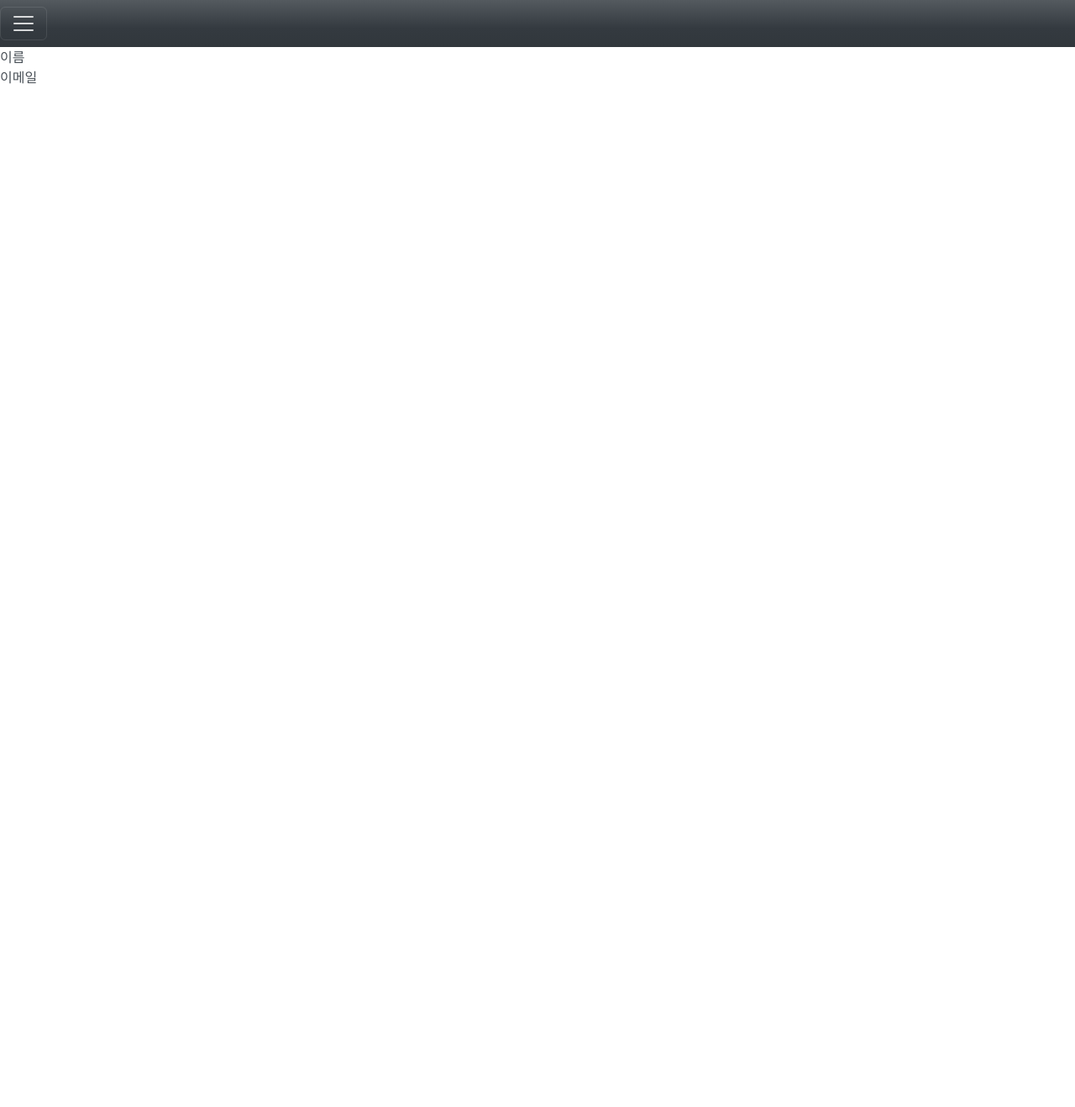
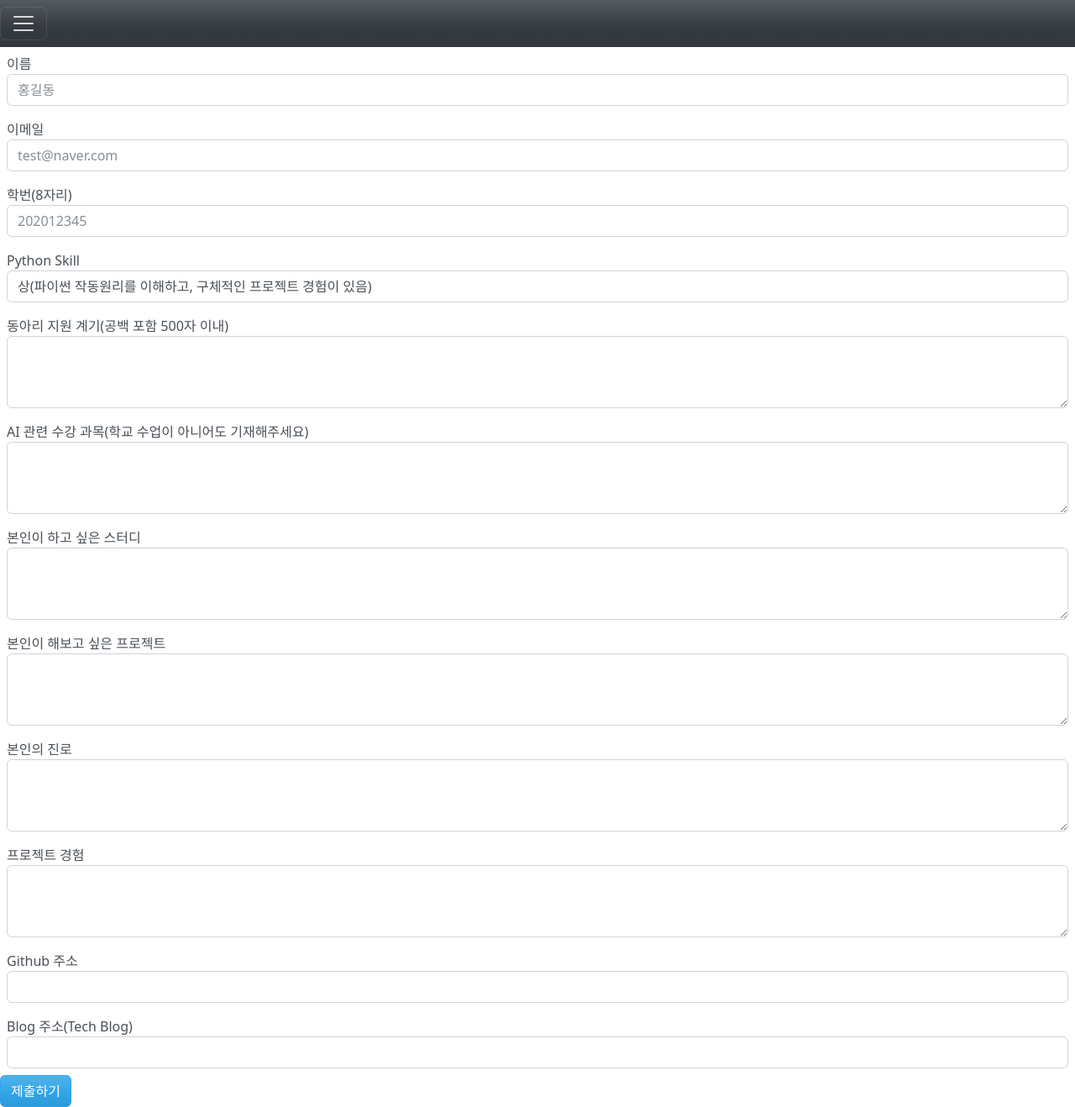
Before and after one commit to PNU-AID/AID_WEB_backend, a FastAPI app: page /submit in a window 1280 px wide. Shown: the whole page at 84% size. Before the commit the page ends 100 px from the top, so only its background shows below. Run offline with FastAPI, Linux system fonts and the light colour scheme; some libraries are stand-ins or nearby versions.

Commit message:
feat & refactor
- submit api 구조 변경
- submit, home page 수정 및 내용 추가
- setting 환경변수 추가
- scheme 및crud 함수명만 추가

```diff
--- a/backend/core/settings.py
+++ b/backend/core/settings.py
@@ -5,6 +5,9 @@ load_dotenv(dotenv_path="./env/.server.env", verbose=True)
 
 
 class Settings(BaseSettings):
+    PROJECT_NAME: str = "AID_WEB"
+    PROJECT_VERSION: str = "0.1.0"
+
     mongo_user: str
     mongo_password: str
     mongo_host: str
--- a/backend/main.py
+++ b/backend/main.py
@@ -11,7 +11,12 @@ app = FastAPI()
 app.mount("/static", StaticFiles(directory="templates"), name="static")
 template = Jinja2Templates(directory="templates")  # terminal 기준 path
 
-app.include_router(api_router, prefix="/api")
+app.include_router(api_router, prefix="")
+
+
+@app.get("/", response_class=HTMLResponse)
+def home_page(request: Request, msg: str = None):
+    return template.TemplateResponse("home.html", context={"request": request, "msg": msg})
 
 
 @app.on_event("startup")
@@ -19,15 +24,5 @@ def start():
     pass
 
 
-@app.get("/", response_class=HTMLResponse)
-def home_page(request: Request):
-    return template.TemplateResponse("home.html", context={"request": request})
-
-
-@app.get("/submit", response_class=HTMLResponse)
-def submit_page(request: Request):
-    return template.TemplateResponse("submit.html", context={"request": request})
-
-
 if __name__ == "__main__":
     uvicorn.run(app, host="0.0.0.0", port=8000)
--- a/templates/home.html
+++ b/templates/home.html
@@ -7,7 +7,13 @@
 
 {% block content %}
 {% include 'nav.html' %}
+
 <div class="d-flex flex-column justify-content-center align-items-center" style="height: 100vh;">
+    {% if msg == "success" %}
+    <div class="alert alert-info" role="alert">
+        제출이 성공적으로 완료되었습니다
+    </div>
+    {% endif %}
     <div class="d-flex flex-column justify-content-center align-items-center shadow p-3 mb-5 bg-body-tertiary rounded" style="height: 30vh; width: 30vw">
         <div class="d-flex fs-2">
             <p class="fw-bold">AID</p>eveloper
--- a/templates/submit.html
+++ b/templates/submit.html
@@ -6,12 +6,61 @@
 
 {% block content %}
 {% include 'nav.html' %}
-<div>
-    <div>
-        이름
-    </div>
-    <div>
-        이메일
-    </div>
+<div class="d-flex flex-column">
+    <form method="post" action="/submit">
+        <div class="form-group p-2">
+            <label for="exampleFormControlInput1">이름</label>
+            <input type="text" class="form-control" name="username" value="{{username}}" id="exampleFormControlInput1" placeholder="홍길동">
+        </div>
+        <div class="form-group p-2">
+            <label for="exampleFormControlInput1">이메일</label>
+            <input type="email" class="form-control" name="email" value="{{email}}" id="exampleFormControlInput1" placeholder="test@naver.com">
+        </div>
+        <div class="form-group p-2">
+            <label for="exampleFormControlInput1">학번(8자리)</label>
+            <input type="text" class="form-control" name="student_id" value="{{student_id}}" id="exampleFormControlInput1" placeholder="202012345">
+        </div>
+        <div class="form-group p-2">
+            <label for="exampleFormControlSelect1">Python Skill</label>
+            <select class="form-control" name="python_skill" value="{{python_skill}}" id="exampleFormControlSelect1">
+            <option>상(파이썬 작동원리를 이해하고, 구체적인 프로젝트 경험이 있음)</option>
+            <option>중(공식 reference 를 참고해 프로그램 제작이 가능)</option>
+            <option>하(파이썬 코드를 보고 대략적인 흐름 이해 가능)</option>
+            </select>
+        </div>
+        <div class="form-group p-2">
+            <label for="exampleFormControlTextarea1">동아리 지원 계기(공백 포함 500자 이내)</label>
+            <textarea class="form-control" name="motivation" value="{{motivation}}" id="exampleFormControlTextarea1" rows="3"></textarea>
+        </div>
+        <div class="form-group p-2">
+            <label for="exampleFormControlTextarea1">AI 관련 수강 과목(학교 수업이 아니어도 기재해주세요)</label>
+            <textarea class="form-control" name="ai_subject" value="{{ai_subject}}" id="exampleFormControlTextarea1" rows="3"></textarea>
+        </div>
+        <div class="form-group p-2">
+            <label for="exampleFormControlTextarea1">본인이 하고 싶은 스터디</label>
+            <textarea class="form-control" name="study_want" value="{{study_want}}" id="exampleFormControlTextarea1" rows="3"></textarea>
+        </div>
+        <div class="form-group p-2">
+            <label for="exampleFormControlTextarea1">본인이 해보고 싶은 프로젝트</label>
+            <textarea class="form-control" name="project_want" value="{{project_want}}" id="exampleFormControlTextarea1" rows="3"></textarea>
+        </div>
+        <div class="form-group p-2">
+            <label for="exampleFormControlTextarea1">본인의 진로</label>
+            <textarea class="form-control" name="course" value="{{course}}" id="exampleFormControlTextarea1" rows="3"></textarea>
+        </div>
+        <div class="form-group p-2">
+            <label for="exampleFormControlTextarea1">프로젝트 경험</label>
+            <textarea class="form-control" name="project_exp" value="{{proejct_exp}}" id="exampleFormControlTextarea1" rows="3"></textarea>
+        </div>
+        <div class="form-group p-2">
+            <label for="exampleFormControlInput1">Github 주소</label>
+            <input type="text" class="form-control" name="github" value="{{github}}" id="exampleFormControlInput1" placeholder="">
+        </div>
+        <div class="form-group p-2">
+            <label for="exampleFormControlInput1">Blog 주소(Tech Blog)</label>
+            <input type="text" class="form-control" name="blog" value="{{blog}}" id="exampleFormControlInput1" placeholder="">
+        </div>
+        <button type="submit" class="btn btn-primary">제출하기</button>
+    </form>
 </div>
 {% endblock content %}
```
Also changed, not shown: backend/api/endpoint/submit.py (+25 -1 lines), backend/crud/submit.py (+13 -0 lines), backend/scheme/submit.py (+30 -0 lines).
